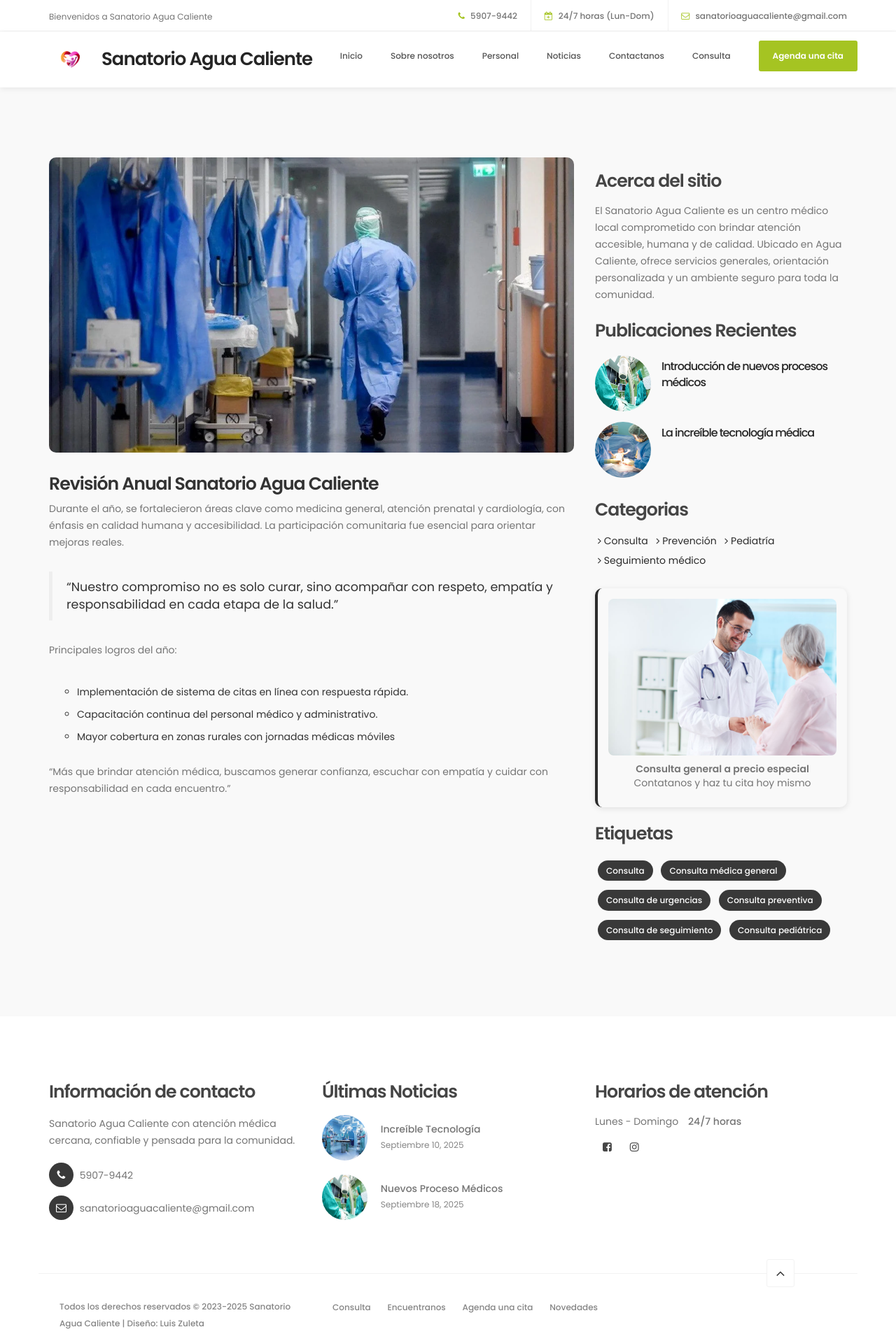
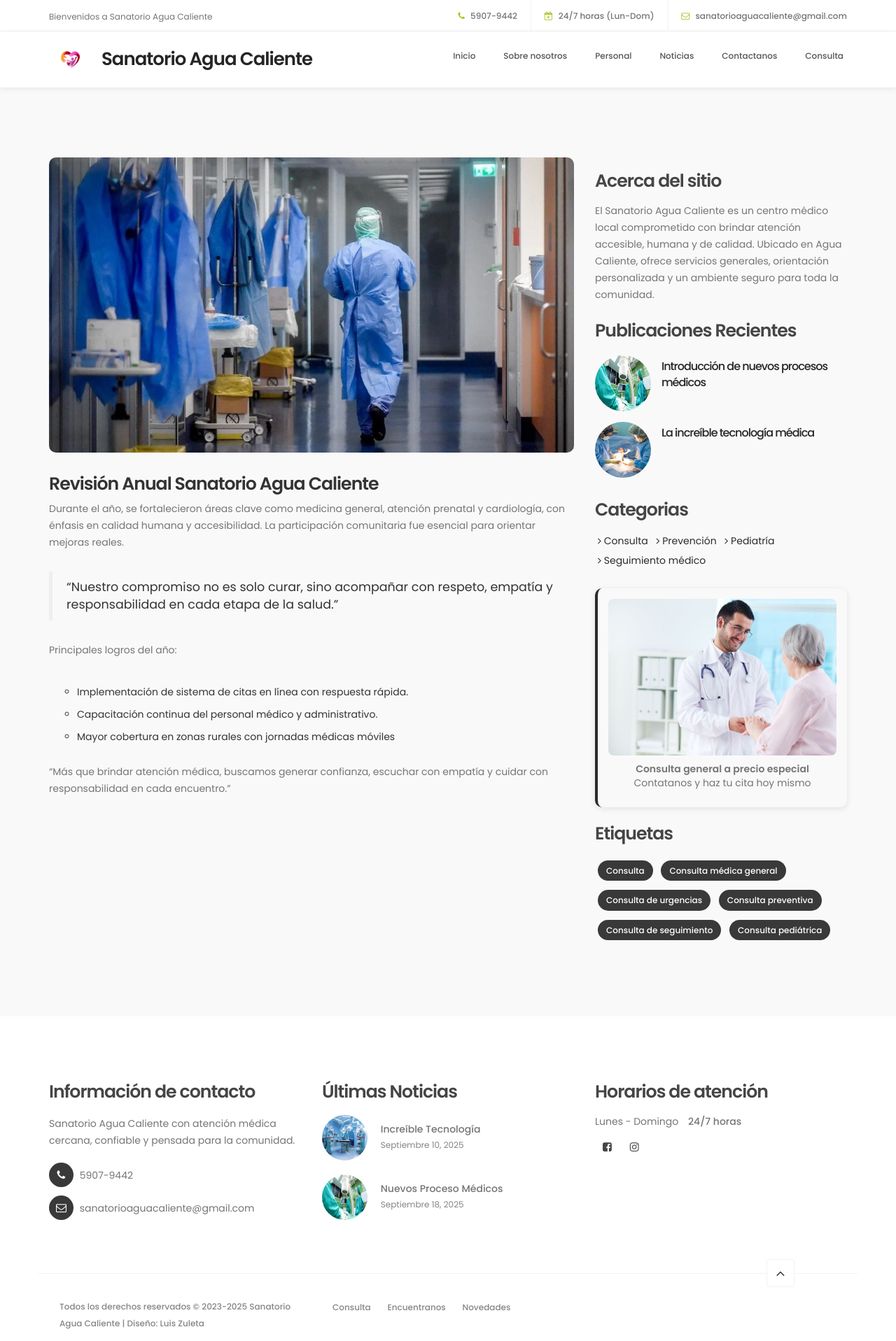
Before and after one commit to SanatorioAguaCaliente/sanatorioaguacaliente, a plain HTML site: page news-detail.html in a window 1280 px wide. Shown: the whole page at 70% size. Drawn offline with nearby package versions, Linux system fonts and the light colour scheme; a script that the page names is missing.

Commit message:
Update news-detail.html

```diff
--- a/news-detail.html
+++ b/news-detail.html
@@ -2,7 +2,7 @@
 <html lang="en">
 <head>
 
-     <title>Health Template - News Page</title>
+     <title>Salud Template - News Page</title>
 
 
 <!--
@@ -104,8 +104,6 @@ http://www.tooplate.com/view/2098-health
                          <li><a href="index.html#news" class="smoothScroll">Noticias</a></li>
                          <li><a href="index.html#google-map" class="smoothScroll">Contactanos</a></li>
                          <li><a href="consulta.html" class="smoothScroll">Consulta</a></li>
-
-                         <li class="appointment-btn"><a href="index.html#appointment">Agenda una cita</a></li>
                     </ul>
                </div>
 
@@ -299,7 +297,6 @@ http://www.tooplate.com/view/2098-health
                               <div class="footer-link">
                                    <a href="index.html">Consulta</a>
                                    <a href="index.html">Encuentranos</a>
-                                   <a href="index.html">Agenda una cita</a>
                                    <a href="index.html">Novedades</a>
                               </div>
                          </div>
```
